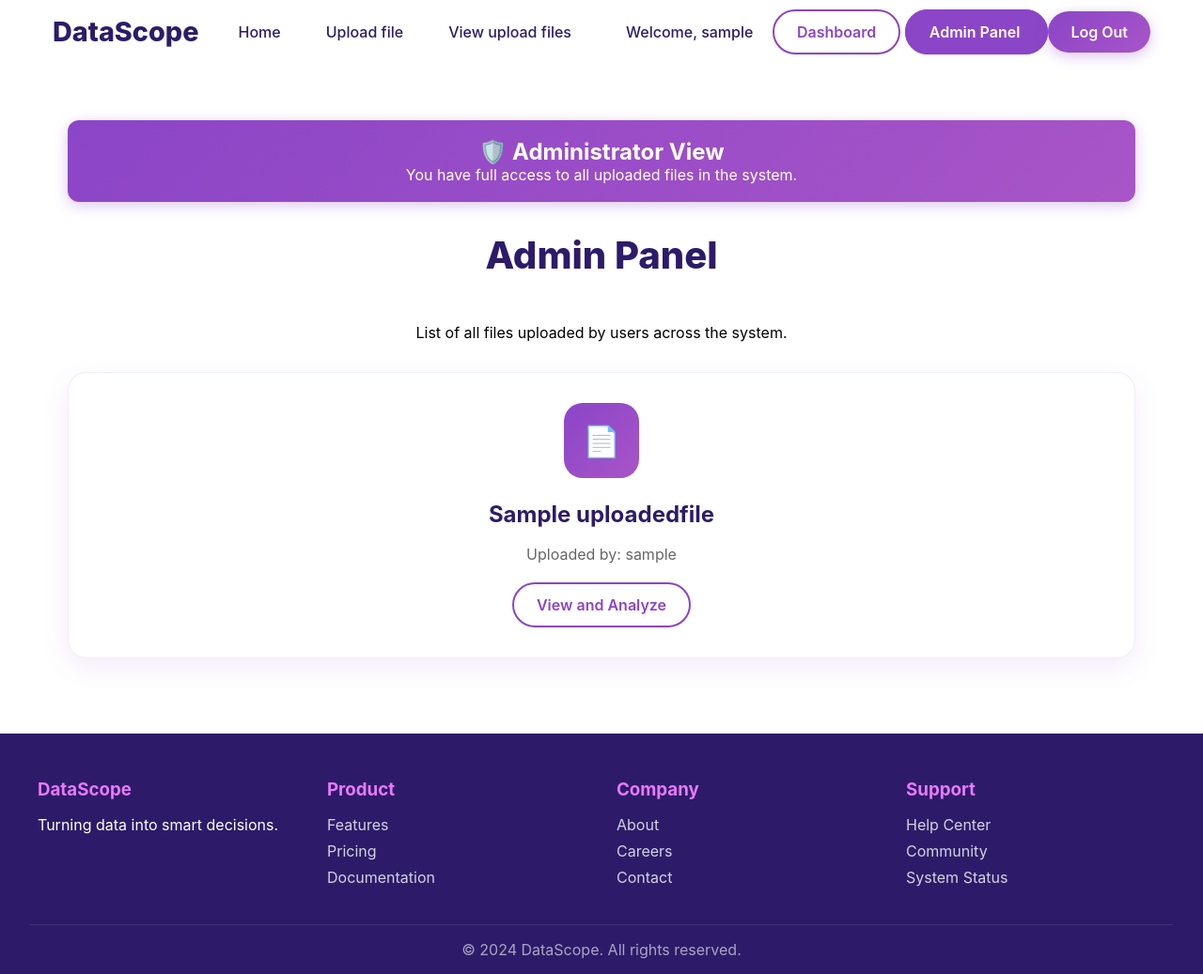
After one commit to mariafer26/DataScope, a Django app: page /admin-dashboard/ in a window 1280 px wide. The commit adds this page. Shown: the whole page at 94% size. Run offline with Django 4.2, Linux system fonts and the light colour scheme; a user stored in the database is signed in; tables that the repository leaves empty hold one stand-in row (values such as "Sample post").

Commit message:
Implement FR4: User Role Management)

```diff
--- /dev/null
+++ b/Data/decorators.py
@@ -0,0 +1,11 @@
+from django.shortcuts import redirect
+from django.contrib import messages
+
+def admin_required(view_func):
+    #Permite acceso solo a usuarios con rol ADMIN
+    def _wrapped_view(request, *args, **kwargs):
+        if request.user.is_authenticated and getattr(request.user, "role", None) == "ADMIN":
+            return view_func(request, *args, **kwargs)
+        messages.error(request, "No tienes permiso para acceder a esta página.")
+        return redirect("home")
+    return _wrapped_view
--- a/Data/models.py
+++ b/Data/models.py
@@ -1,10 +1,27 @@
 from django.db import models
-from django.contrib.auth.models import User
-# from django.conf import settings UNUSED
+from django.conf import settings
+from django.contrib.auth.models import AbstractUser
 
 
+# Modelo de usuario extendido
+class CustomUser(AbstractUser):
+    ROLE_CHOICES = (
+        ('ADMIN', 'Administrator'),
+        ('STANDARD', 'Standard User'),
+    )
+    role = models.CharField(max_length=10, choices=ROLE_CHOICES, default='STANDARD')
+
+    def is_admin(self):
+        return self.role == 'ADMIN'
+
+    def is_standard(self):
+        return self.role == 'STANDARD'
+
+
+
+# Modelo de consultas (Query)
 class Query(models.Model):
-    user = models.ForeignKey(User, on_delete=models.CASCADE)
+    user = models.ForeignKey(settings.AUTH_USER_MODEL, on_delete=models.CASCADE)
     query_text = models.TextField()
     ai_response = models.TextField()
     timestamp = models.DateTimeField(auto_now_add=True)
@@ -13,9 +30,11 @@ class Query(models.Model):
         return f"Query by {self.user.username} at {self.timestamp}"
 
 
+
+# Modelo de archivos subidos
 class UploadedFile(models.Model):
     user = models.ForeignKey(
-        User, on_delete=models.CASCADE, related_name="uploaded_files"
+        settings.AUTH_USER_MODEL, on_delete=models.CASCADE, related_name="uploaded_files"
     )
     name = models.CharField(max_length=255)
     file = models.FileField(upload_to="uploads/", null=True, blank=True)
--- /dev/null
+++ b/Data/templates/admin_dashboard.html
@@ -0,0 +1,42 @@
+{% extends "base.html" %}
+{% block title %}Admin Panel - DataScope{% endblock %}
+
+{% block content %}
+<section class="features" style="padding-top: 8rem;">
+    <div style="background: linear-gradient(135deg, #8B45C7, #A855C7);
+                color: white;
+                text-align: center;
+                padding: 1.2rem;
+                border-radius: 12px;
+                margin-bottom: 2rem;
+                box-shadow: 0 4px 15px rgba(139, 69, 199, 0.3);">
+        <h2>🛡️ Administrator View</h2>
+        <p>You have full access to all uploaded files in the system.</p>
+    </div>
+
+    <h2 class="section-title">Admin Panel</h2>
+    <p style="text-align:center; margin-bottom:2rem;">
+        List of all files uploaded by users across the system.
+    </p>
+
+    {% if files %}
+    <div class="features-grid">
+        {% for file in files %}
+        <div class="feature-card">
+            <div class="feature-icon">📄</div>
+            <h3 class="feature-title">{{ file.name }}</h3>
+            <p class="feature-description">Uploaded by: {{ file.user.username }}</p>
+            <a href="{% url 'analyze_file' file.id %}" class="btn-login"
+               style="display:inline-block; margin-top:1rem; text-align:center;">
+                View and Analyze
+            </a>
+        </div>
+        {% endfor %}
+    </div>
+    {% else %}
+        <p style="text-align:center; margin-top:2rem; color:#666;">
+            No files have been uploaded yet.
+        </p>
+    {% endif %}
+</section>
+{% endblock %}
--- a/Data/templates/base.html
+++ b/Data/templates/base.html
@@ -460,9 +460,17 @@
     <div class="user-info">
         <span class="nav-text">Welcome, {{ user.username }}</span>
         <a href="{% url 'dashboard' %}" class="btn-login">Dashboard</a>
+
+        {% if user.role == "ADMIN" %}
+            <a href="{% url 'admin_dashboard' %}" class="btn-login" style="background:#8B45C7; color:white;">
+                Admin Panel
+            </a>
+        {% endif %}
+
         <a href="{% url 'logout' %}" class="btn-register">Log Out</a>
     </div>
 {% else %}
+
                 <a href="{% url 'login' %}" class="btn-login">Log In</a>
                 <a href="{% url 'register' %}" class="btn-register">Sign Up</a>
             {% endif %}
--- a/Data/views.py
+++ b/Data/views.py
@@ -14,6 +14,7 @@ from sqlalchemy import create_engine, text
 from django.conf import settings
 from django.utils import translation
 from django.contrib.auth.decorators import login_required
+from .decorators import admin_required
 
 
 def home(request):
@@ -278,3 +279,10 @@ def ask_question_view(request, file_id):
 def dashboard_view(request):
     files = UploadedFile.objects.filter(user=request.user)
     return render(request, "dashboard.html", {"files": files})
+
+@login_required
+@admin_required
+def admin_dashboard_view(request):
+    """Panel exclusivo para administradores"""
+    files = UploadedFile.objects.all().order_by("-uploaded_at")
+    return render(request, "admin_dashboard.html", {"files": files})
--- a/DataScope/settings.py
+++ b/DataScope/settings.py
@@ -129,3 +129,4 @@
 # https://docs.djangoproject.com/en/4.2/ref/settings/#default-auto-field
 
 DEFAULT_AUTO_FIELD = "django.db.models.BigAutoField"
+AUTH_USER_MODEL = 'Data.CustomUser'
--- a/DataScope/urls.py
+++ b/DataScope/urls.py
@@ -30,6 +30,8 @@ urlpatterns = [
     path("analyze/<int:file_id>/", views.analyze_file_view, name="analyze_file"),
     path("ask/<int:file_id>/", views.ask_question_view, name="ask_question"),
     path("dashboard/", views.dashboard_view, name="dashboard"),
+    path("admin-dashboard/", views.admin_dashboard_view, name="admin_dashboard"),
+
 ]
 
 if settings.DEBUG:
```
Also changed, not shown: Data/admin.py (+28 -2 lines), Data/user_forms.py (+10 -2 lines), Data/migrations/0001_initial.py, Data/migrations/0002_uploadedfile.py (deleted). Lines whose indentation alone changed are shown as unchanged.
